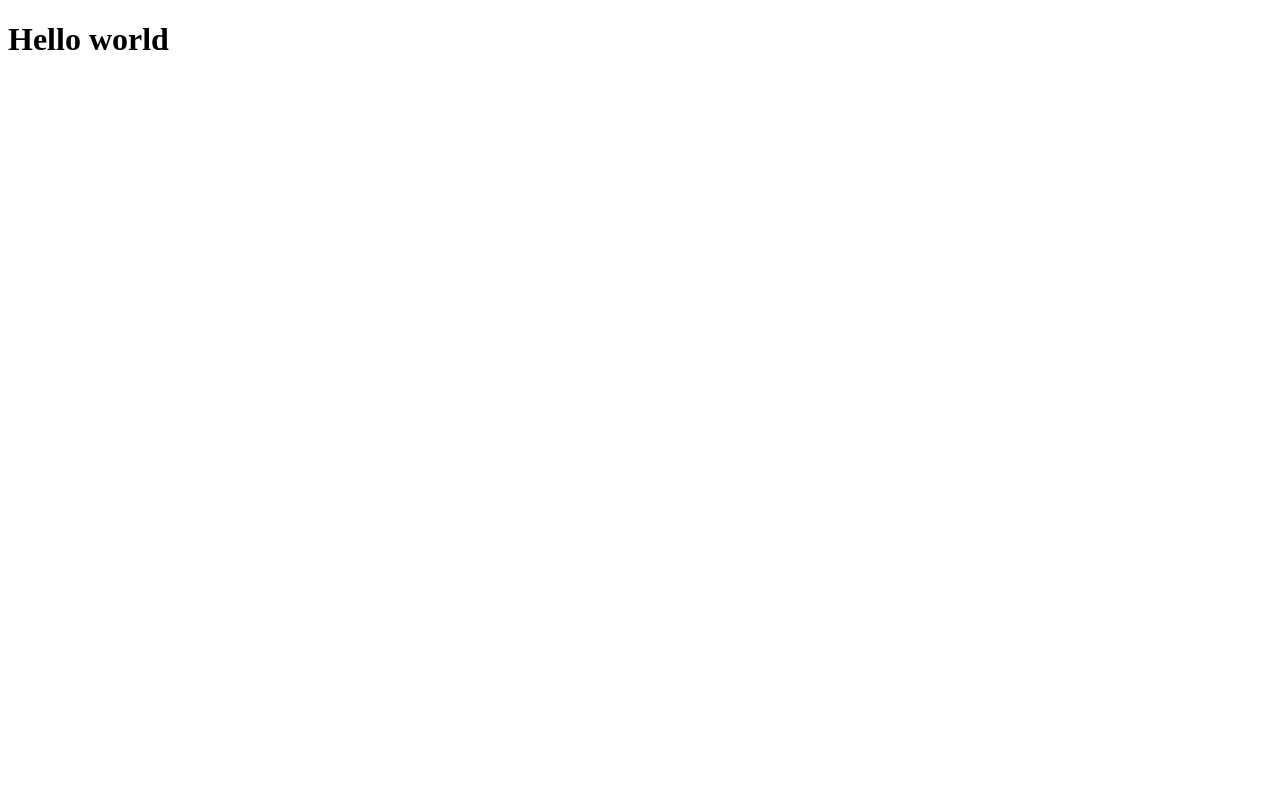
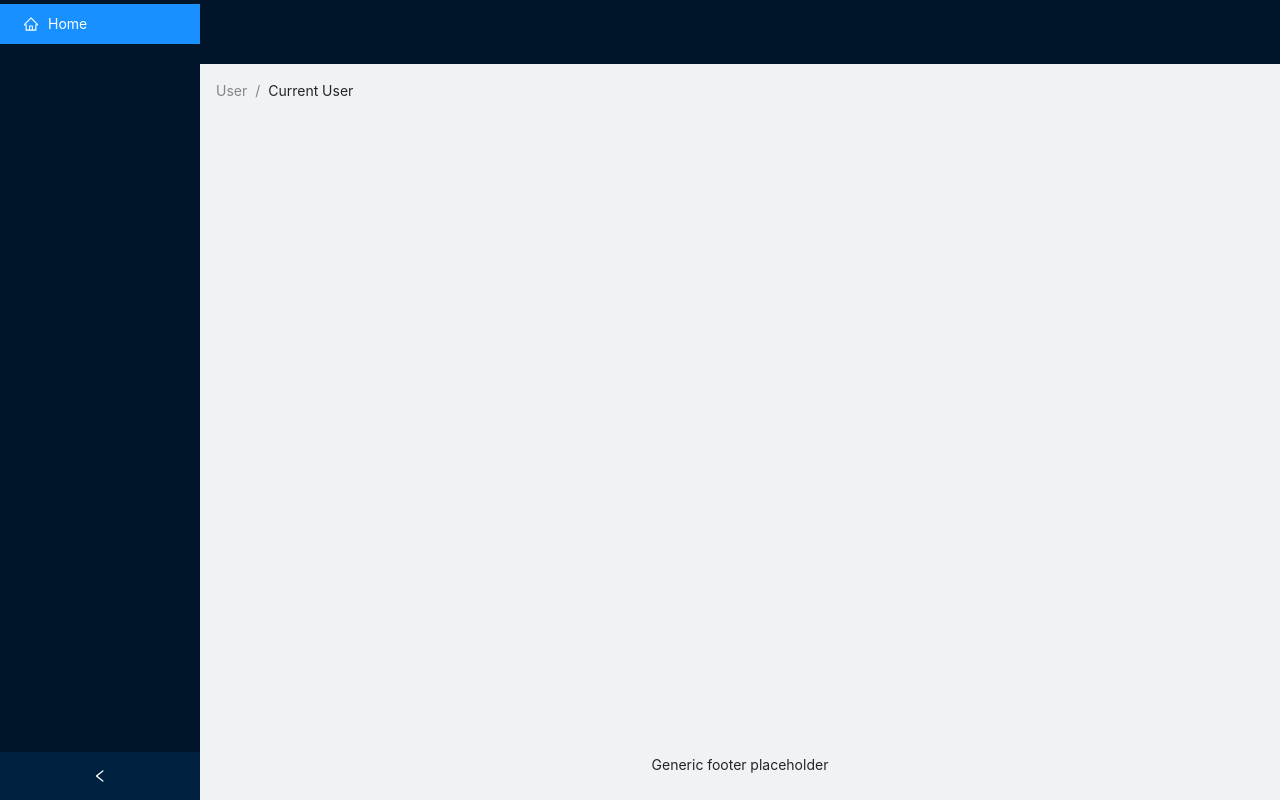
Before and after one commit to Mladjenovic/SOTIS, a React (Create React App) app in the folder frontend/client/: page / in a window 1280 px wide. Built offline with nearby package versions, Linux system fonts and the light colour scheme.

Commit message:
Added antd inital layout with eslint plugin

```diff
--- /dev/null
+++ b/frontend/client/src/App.css
@@ -0,0 +1 @@
+@import '~antd/dist/antd.css';
--- a/frontend/client/src/App.js
+++ b/frontend/client/src/App.js
@@ -1,8 +1,13 @@
+import "./App.css";
+import "antd/dist/antd.min.css"; // or 'antd/dist/antd.less'
+import CustomLayout from "./containers/Layout";
+import { BrowserRouter as Router, Route } from "react-router-dom";
+
 function App() {
   return (
-    <div>
-      <h1>Hello world</h1>
-    </div>
+    <Router>
+      <CustomLayout></CustomLayout>
+    </Router>
   );
 }
 
--- /dev/null
+++ b/frontend/client/src/containers/Layout.js
@@ -0,0 +1,52 @@
+import React, { useState, useEffect } from "react";
+import { BrowserRouter as Router, Routes, Route, Link } from "react-router-dom";
+
+import { Layout, Menu, Breadcrumb } from "antd";
+import { HomeOutlined } from "@ant-design/icons";
+
+const { Header, Content, Footer, Sider } = Layout;
+
+function CustomLayout() {
+  const [collapsed, setCollapsed] = useState(false);
+
+  useEffect(() => {}, []);
+
+  const onCollapse = (collapsed) => {
+    setCollapsed(collapsed);
+  };
+
+  return (
+    <Layout style={{ minHeight: "100vh" }}>
+      <Sider collapsible collapsed={collapsed} onCollapse={onCollapse}>
+        <div className="logo" />
+        <Menu theme="dark" defaultSelectedKeys={["1"]} mode="inline">
+          <Menu.Item key="1" icon={<HomeOutlined />}>
+            <Link to="/">Home</Link>
+          </Menu.Item>
+        </Menu>
+      </Sider>
+      <Layout className="site-layout">
+        <Header className="site-layout-background" style={{ padding: 0 }} />
+        <Content style={{ margin: "0 16px" }}>
+          <Breadcrumb style={{ margin: "16px 0" }}>
+            <Breadcrumb.Item>User</Breadcrumb.Item>
+            <Breadcrumb.Item>Current User</Breadcrumb.Item>
+          </Breadcrumb>
+          <div
+            className="site-layout-background"
+            style={{ padding: 24, minHeight: 360 }}
+          >
+            <Routes>
+              <Route exact path="/"></Route>
+            </Routes>
+          </div>
+        </Content>
+        <Footer style={{ textAlign: "center" }}>
+          Generic footer placeholder
+        </Footer>
+      </Layout>
+    </Layout>
+  );
+}
+
+export default CustomLayout;
```
Also changed, not shown: frontend/client/package.json (+9 -0 lines), frontend/client/.eslintrc.json (added), 1 other file (tests, documents, lock files or other folders).
